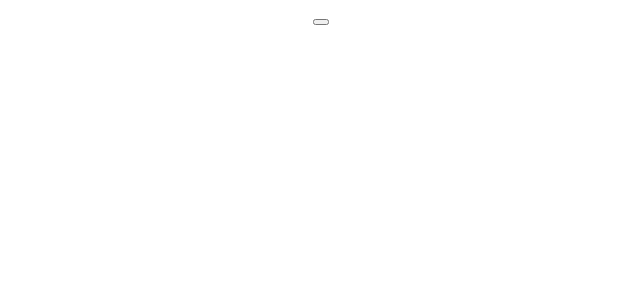
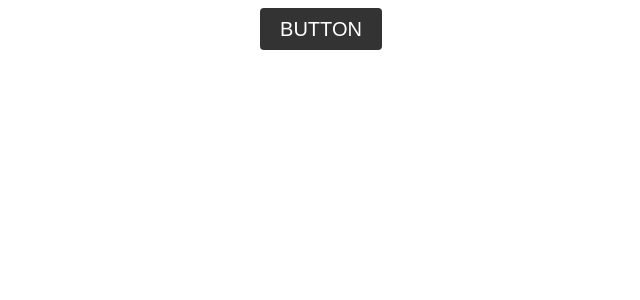
Before and after one commit to IvanDok13/password-generator, a React (Create React App) app: page / in a window 1280 px wide. Shown: the top 300 px of the page, without its empty margins (319-959 px from the left). Built offline with nearby package versions, Linux system fonts and the light colour scheme.

Commit message:
fix: delete unused files and add new files

```diff
--- a/src/App.js
+++ b/src/App.js
@@ -1,3 +1,5 @@
+import React from "react";
+
 import { Button } from "./ui/button";
 
 import './App.css';
@@ -5,7 +7,9 @@ import './App.css';
 function App() {
   return (
     <div className="App">
-      <Button type="button"></Button>
+      <Button type="button">
+        <span>Button</span>
+      </Button>
     </div>
   );
 }
--- a/src/index.css
+++ /dev/null
@@ -1,13 +0,0 @@
-body {
-  margin: 0;
-  font-family: -apple-system, BlinkMacSystemFont, 'Segoe UI', 'Roboto', 'Oxygen',
-    'Ubuntu', 'Cantarell', 'Fira Sans', 'Droid Sans', 'Helvetica Neue',
-    sans-serif;
-  -webkit-font-smoothing: antialiased;
-  -moz-osx-font-smoothing: grayscale;
-}
-
-code {
-  font-family: source-code-pro, Menlo, Monaco, Consolas, 'Courier New',
-    monospace;
-}
--- a/src/index.js
+++ b/src/index.js
@@ -6,7 +6,8 @@ const root = ReactDOM.createRoot(document.getElementById('root'));
 root.render(
   <React.StrictMode>
     <App />
-  </React.StrictMode>
+  </React.StrictMode>,
+  document.getElementById('root')
 );
 
 // If you want to start measuring performance in your app, pass a function
--- a/src/ui/button/button.js
+++ b/src/ui/button/button.js
@@ -1,13 +1,13 @@
-
-
 import React from "react";
 
-function Button ({ type, classname, onClick, children }) {
+import styles from './button.module.css';
+
+function Button ({ type, onClick, children }) {
   return (
-  <button type={type} classname={classname} onClick={onClick}>
+  <button type={type} className={styles['button']} onClick={onClick}>
     {children}
     </button>
   )
 }
 
-export {Button}
+export {Button};
--- a/src/ui/button/button.module.css
+++ b/src/ui/button/button.module.css
@@ -0,0 +1,14 @@
+.button {
+  min-height: 42px;
+  line-height: 42px;
+  padding: 0 20px;
+  background-color: #333;
+  cursor: pointer;
+  color: white;
+  font-weight: 300;
+  font-size: 20px;
+  text-transform: uppercase;
+  border: none;
+  border-radius: 4px;
+  outline: none;
+}
```
Also changed, not shown: src/reportWebVitals.js (deleted, +0 -13 lines), src/setupTests.js (deleted, +0 -5 lines), src/logo.svg (deleted), 1 other file (tests, documents, lock files or other folders).
